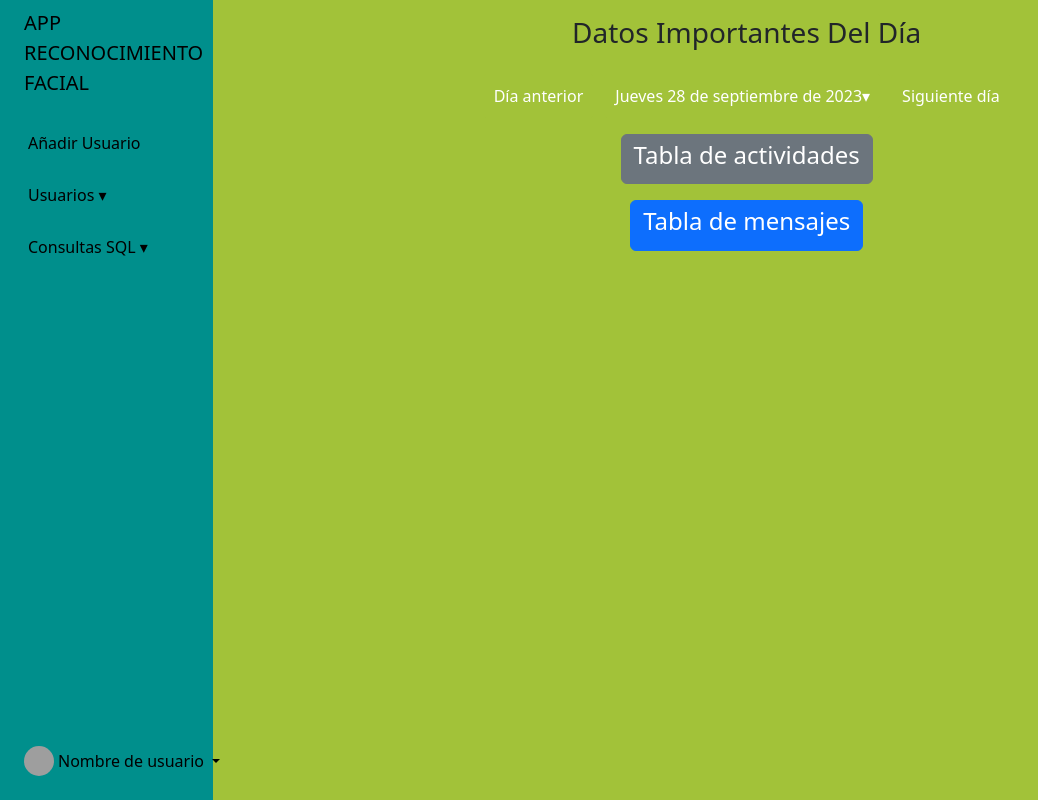
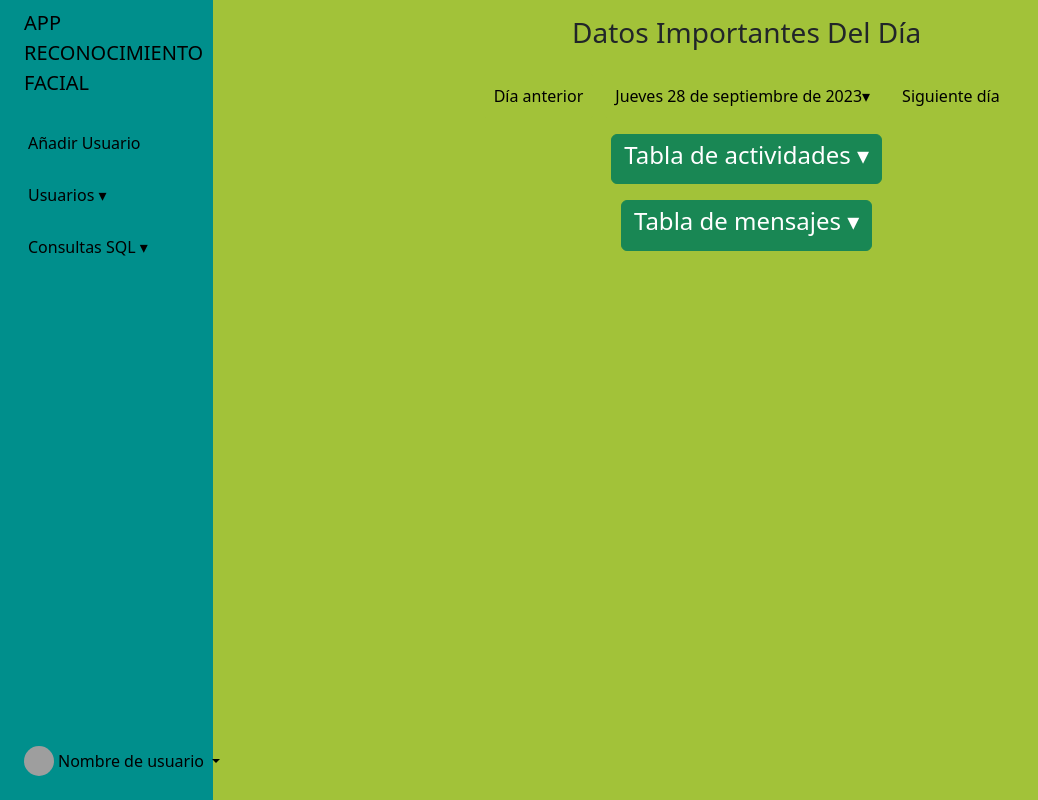
Before and after one commit to Sam220903/Web-ReconocimientoFacial, an Angular app: page / in a window 1280 px wide. Shown: the whole page, without its empty margins (0-1038 px from the left). Built offline with nearby package versions, Linux system fonts and the light colour scheme; grey boxes are pictures that could not be loaded.

Commit message:
modified:   src/app/Components/navbar/navbar.component.css 	modified:   src/app/Components/navbar/navbar.component.html

```diff
--- a/src/app/Components/navbar/navbar.component.css
+++ b/src/app/Components/navbar/navbar.component.css
@@ -8,7 +8,7 @@
 	margin: 5px;
 	padding: 10px;
 	text-decoration: none;
-	color: #fff;
+	color: #000000;
 	background-color: #a2c239;
 	border: 1px solid #a2c239;
 	border-radius: 5px;
--- a/src/app/Components/navbar/navbar.component.html
+++ b/src/app/Components/navbar/navbar.component.html
@@ -146,9 +146,9 @@
 		<div class="row">
 			<div class="col text-center">
 			<p class="d-inline-flex gap-1">
-				<a class="btn btn-secondary" data-bs-toggle="collapse" href="#collapseExample" role="button" aria-expanded="true"
+				<a class="btn btn-success" data-bs-toggle="collapse" href="#collapseExample" role="button" aria-expanded="true"
 					aria-controls="collapseExample">
-					<h4>Tabla de actividades</h4>
+					<h4>Tabla de actividades ▾</h4>
 				</a>
 			</p>
 			<div class="collapse" id="collapseExample">
@@ -192,9 +192,9 @@
 			<div class="col text-center">
 
 				<p class="d-inline-flex gap-1">
-					<a class="btn btn-primary" data-bs-toggle="collapse" href="#collapseExample2" role="button" aria-expanded="false"
+					<a class="btn btn-success" data-bs-toggle="collapse" href="#collapseExample2" role="button" aria-expanded="false"
 						aria-controls="collapseExample2">
-						<h4>Tabla de mensajes</h4>
+						<h4>Tabla de mensajes ▾</h4>
 					</a>
 
 				</p>
```
